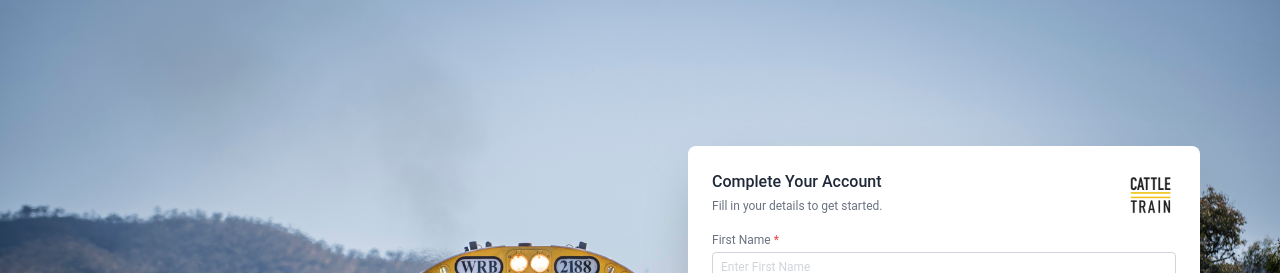
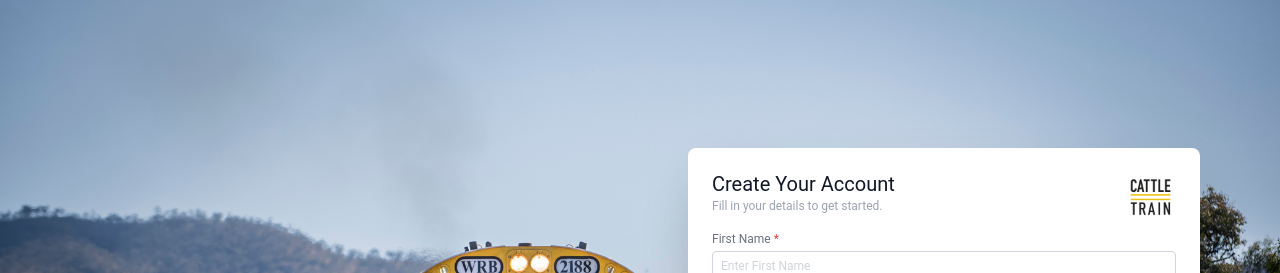
Before and after one commit to Sonysreegondi/WATCO-UI, a React (Vite) app: page /signup in a window 1280 px wide. Shown: the top 273 px of the page. Built offline with nearby package versions, Linux system fonts and the light colour scheme.

Commit message:
heder changes

```diff
--- a/src/pages/Signup.tsx
+++ b/src/pages/Signup.tsx
@@ -50,12 +50,18 @@ export default function Signup() {
       {!showSuccess ? (
         <div className="bg-white w-full max-w-md lg:max-w-lg p-6 shadow-2xl rounded-lg overflow-y-auto max-h-[90vh] flex flex-col mr-12">
           {/* Header */}
-          <div className="flex justify-between items-start mb-3">
+          <div className="flex justify-between items-start mb-2">
             <div>
-              <h2 className="text-base font-medium text-gray-800">
-                Complete Your Account
+              <h2
+                className="text-[20px] font-normal text-gray-900 text-left leading-tight"
+                style={{ fontFamily: "Roboto, sans-serif" }}
+              >
+                Create Your Account
               </h2>
-              <p className="text-xs text-gray-500 mt-1">
+              <p
+                className="text-[12px] text-gray-400 mb-2"
+                style={{ fontFamily: "Roboto, sans-serif" }}
+              >
                 Fill in your details to get started.
               </p>
             </div>
```
